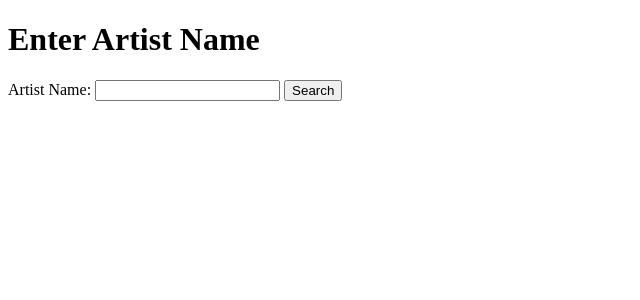
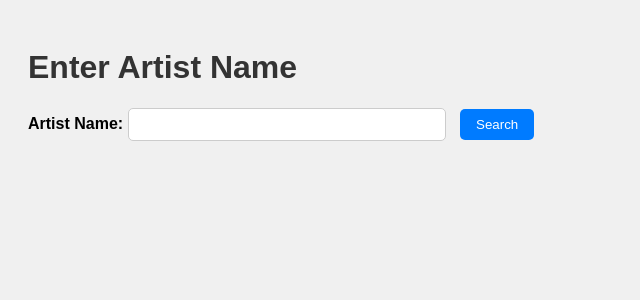
Before and after one commit to MooseFaceKilla/song-player-test, a Flask app: page / in a window 1280 px wide. Shown: the top 300 px of the page, without its empty margins (0-640 px from the left). Run offline with Flask 3, Linux system fonts and the light colour scheme.

Commit message:
Update index.html
adding back the dazzle from before

```diff
--- a/templates/index.html
+++ b/templates/index.html
@@ -4,6 +4,46 @@
     <meta charset="UTF-8">
     <meta name="viewport" content="width=device-width, initial-scale=1.0">
     <title>Artist Lookup</title>
+    <style>
+        body {
+            font-family: Arial, sans-serif;
+            background-color: #f0f0f0;
+            padding: 20px;
+        }
+
+        h1 {
+            color: #333;
+        }
+
+        form {
+            margin-top: 20px;
+        }
+
+        label {
+            font-weight: bold;
+        }
+
+        input[type="text"] {
+            width: 300px;
+            padding: 8px;
+            margin-right: 10px;
+            border: 1px solid #ccc;
+            border-radius: 5px;
+        }
+
+        button[type="submit"] {
+            padding: 8px 16px;
+            background-color: #007bff;
+            color: #fff;
+            border: none;
+            border-radius: 5px;
+            cursor: pointer;
+        }
+
+        button[type="submit"]:hover {
+            background-color: #0056b3;
+        }
+    </style>
 </head>
 <body>
 <h1>Enter Artist Name</h1>
```
